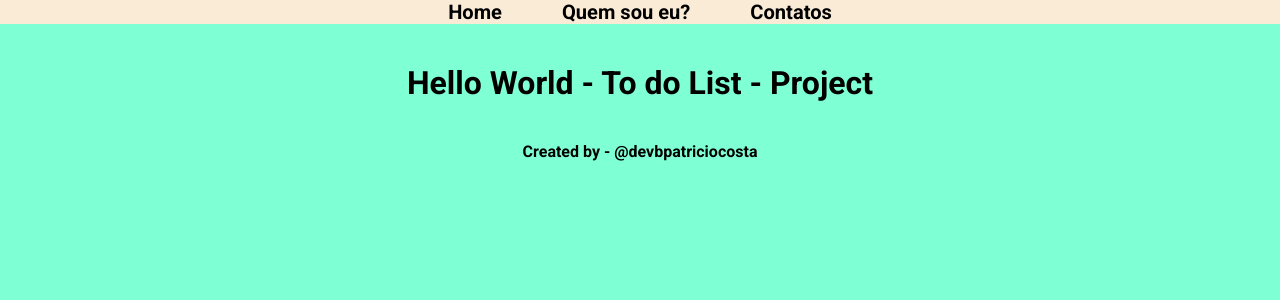
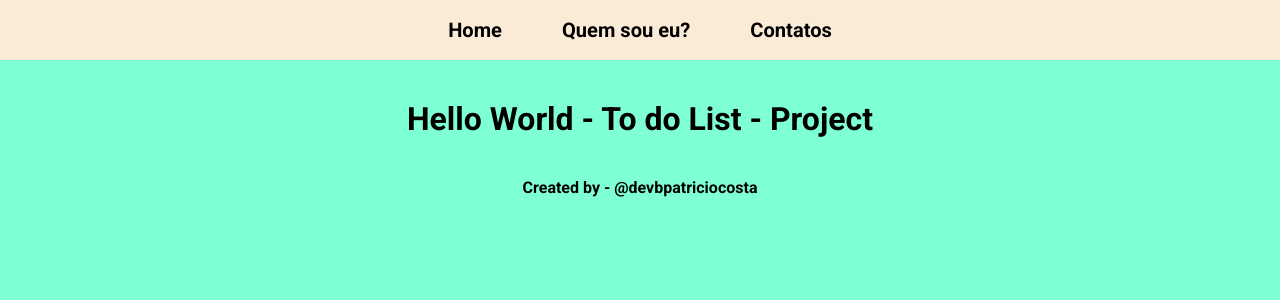
Before and after one commit to devbpatriciocosta/todo-list-using-reactJS, a Next.js app: page / in a window 1280 px wide. Shown: the top 300 px of the page. Built offline with nearby package versions, Linux system fonts and the light colour scheme.

Commit message:
Tamanho do Header

```diff
--- a/src/components/header/Header.module.css
+++ b/src/components/header/Header.module.css
@@ -5,4 +5,5 @@
   justify-content: center;
   background-color: antiquewhite;
   font-size: 30px;
+  height: 60px;
 }
```
